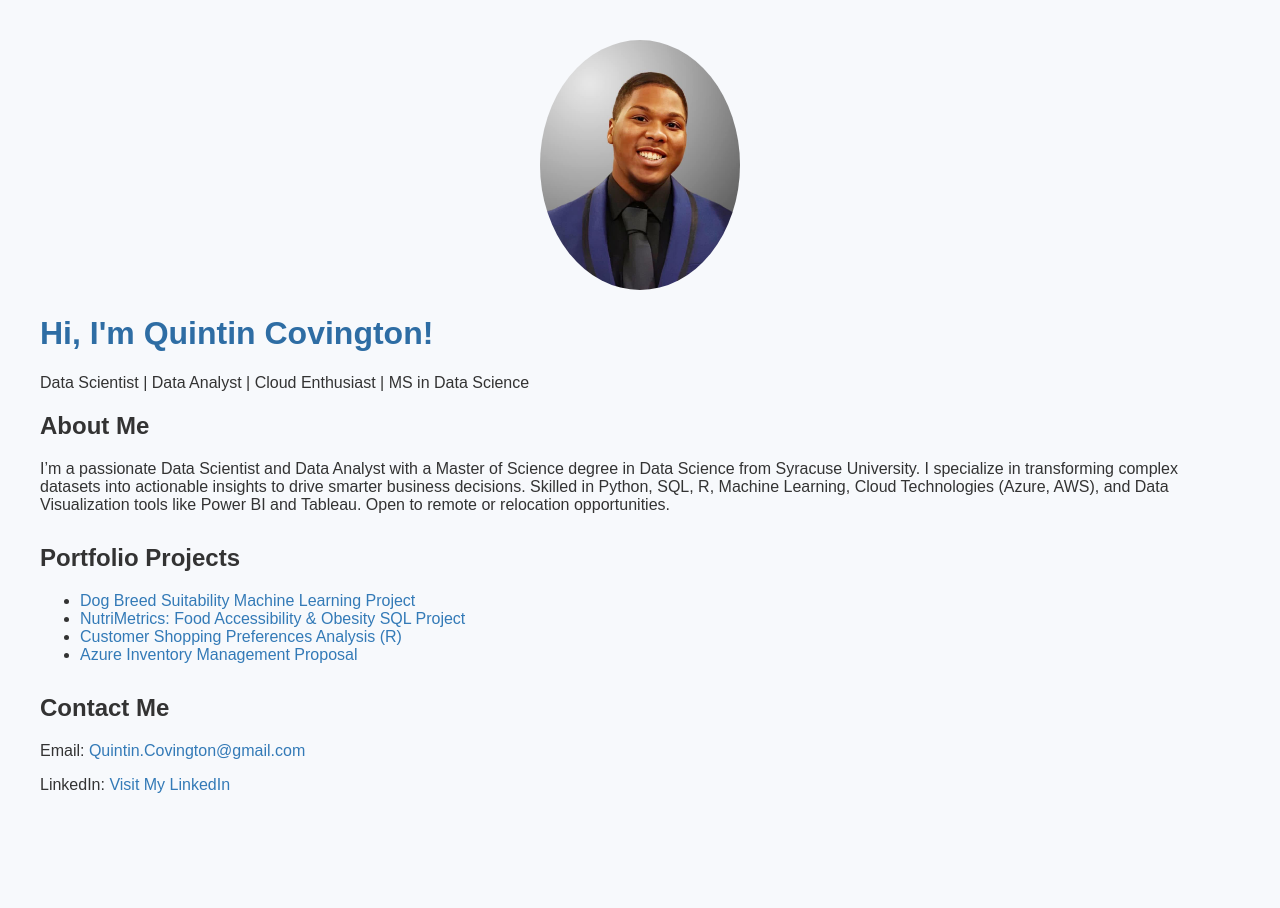
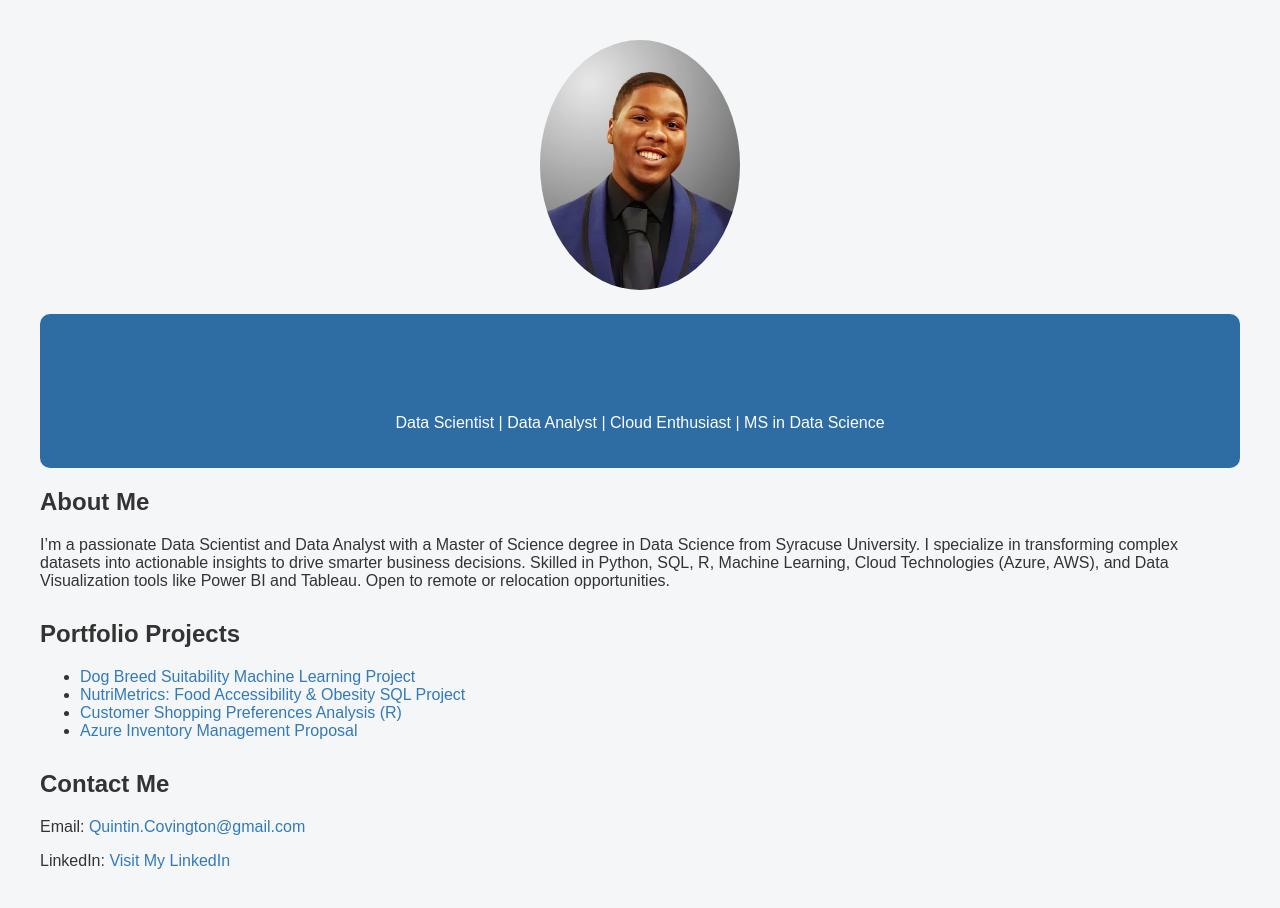
Before and after one commit to Quintin-Covington/quintin-covington.github.io, a plain HTML site: page index.html in a window 1280 px wide. Before the commit the page ends 834 px from the top, so only its background shows below. Drawn offline with Linux system fonts and the light colour scheme.

Commit message:
Update index.html

```diff
--- a/index.html
+++ b/index.html
@@ -6,11 +6,11 @@
   <title>Quintin Covington | Data Scientist</title>
   <style>
     body {
-      font-family: Arial, sans-serif;
-      margin: 40px;
-      background-color: #f7f9fc;
-      color: #333;
-    }
+  font-family: Arial, sans-serif;
+  margin: 40px;
+  background-color: #f4f6f8; /* Light gray-blue */
+  color: #333;
+}
     h1 {
       color: #2e6da4;
     }
@@ -31,8 +31,10 @@
   <img src="Q%20Job%20Photo%20silver.JPG" alt="Quintin Covington" width="200" style="border-radius: 50%;">
 </div>
 
+  <div style="background-color: #2e6da4; color: white; padding: 20px; text-align: center; border-radius: 10px; margin-top: 20px;">
   <h1>Hi, I'm Quintin Covington!</h1>
   <p>Data Scientist | Data Analyst | Cloud Enthusiast | MS in Data Science</p>
+</div>
 
   <div class="section">
     <h2>About Me</h2>
```
